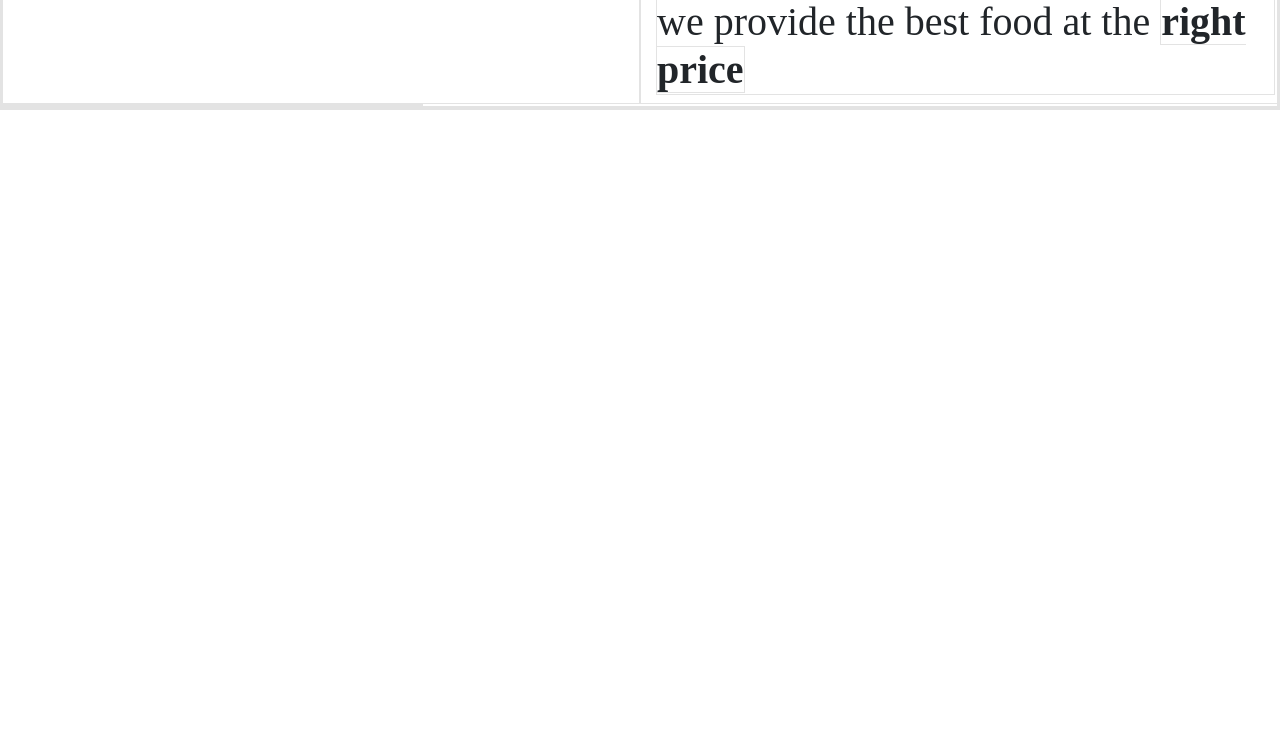
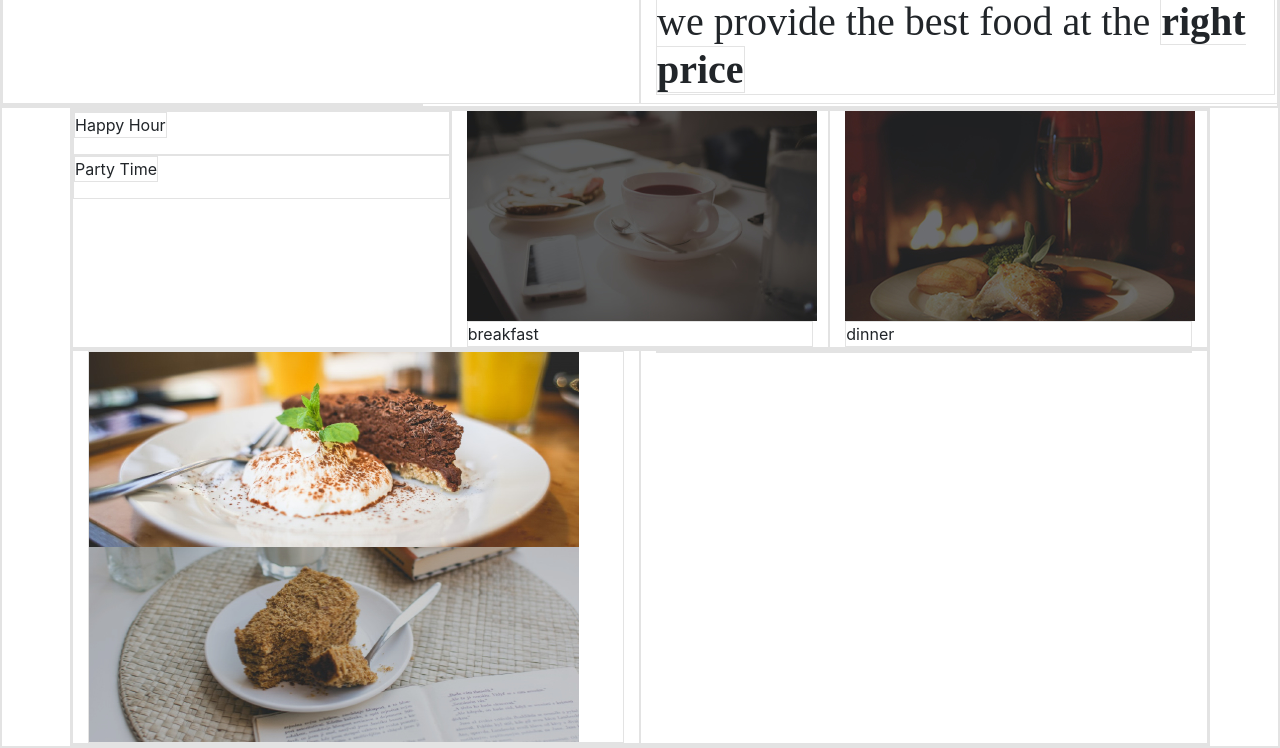
Before and after one commit to kanyiangela/anitaskitchen, a plain HTML site: page index.html in a window 1280 px wide. Shown: the part 440-1188 px from the top of the page. Before the commit the page ends 800 px from the top, so only its background shows below. Drawn offline with Linux system fonts and the light colour scheme.

Commit message:
IMAGE STRUCTURE

```diff
--- a/index.html
+++ b/index.html
@@ -33,3 +33,31 @@
       </div>
     </div>
   </div>
+  <div class="container">
+    <div class="row">
+      <div class="col-md-4">
+        <span class="row" id="happy">
+             <p>Happy Hour</p>
+           </span>
+        <span class="row" id="party">
+             <p>Party Time</p>
+           </span>
+      </div>
+      <div class="col-md-4">
+        <img src="img/foodtop/breakfast.jpg">
+        <div class="center">breakfast</div>
+      </div>
+      <div class="col-md-4">
+        <img src="img/foodtop/dinner.jpg">
+        <div class="center">dinner</div>
+      </div>
+    </div>
+    <div class="row">
+      <div class="col-md-6">
+        <div class="box1">
+          <img src="img/fastFood1.jpg">
+          <img src="img/fastFood2.jpg">
+        </div>
+      </div>
+      <div class="col-md-6">
+        <div id="fastfood">
```
